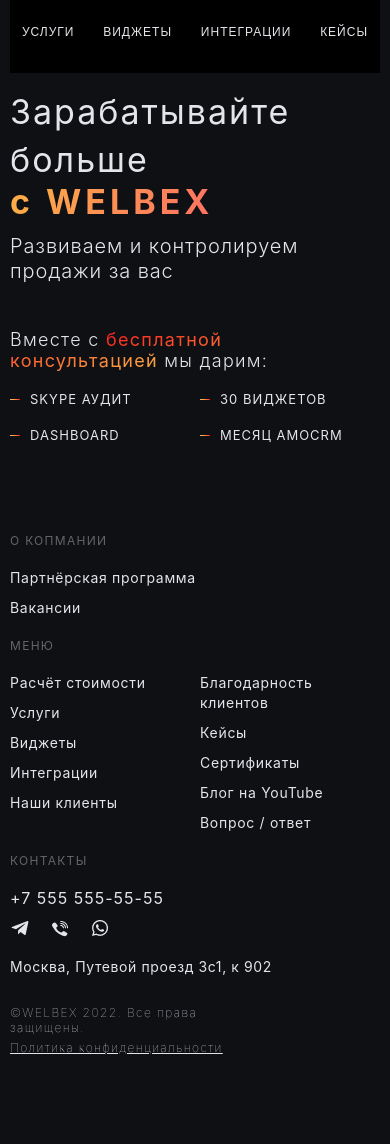
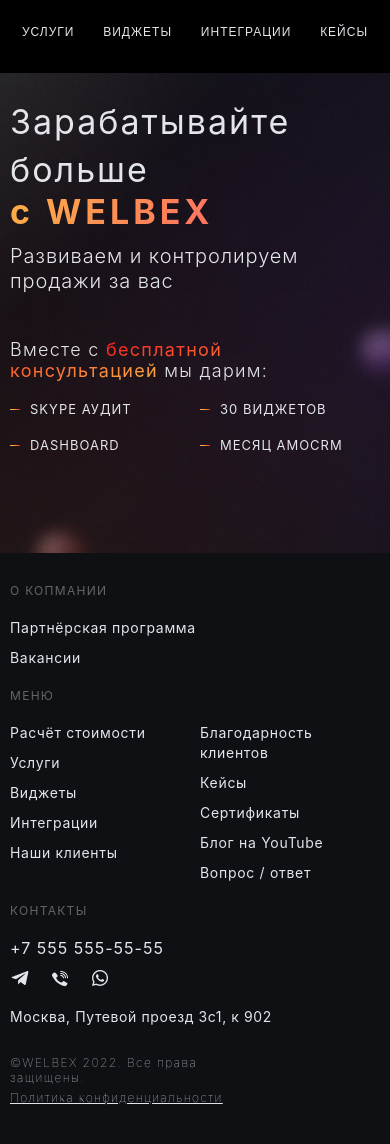
Before and after one commit to Yury-Odinson/welbex, a React (Create React App) app: page / in a window 390 px wide. Shown: the top 1144 px of the page. Built offline with nearby package versions, Linux system fonts and the light colour scheme.

Commit message:
final: adaptive

```diff
--- a/src/index.css
+++ b/src/index.css
@@ -296,6 +296,9 @@
 .back__bubble {
   position: absolute;
   z-index: 1;
+  max-width: 100%;
+  overflow: hidden;
+  object-fit: cover;
 }
 
 .back__bubble_1 {
@@ -377,7 +380,22 @@
   }
 }
 
-@media only screen and (max-width: 400px) {
+@media only screen and (max-width:1000px) {
+  .header-nav {
+    gap: 5px;
+  }
+
+  .nav-button {
+
+    font-size: 14px;
+  }
+
+  .header-contacts {
+    flex-direction: column;
+  }
+}
+
+@media only screen and (max-width: 750px) {
 
   .header-logo,
   .header-contacts,
@@ -385,7 +403,7 @@
     display: none;
   }
 
-  .wrapper {
+  .wrapper>* {
     padding: 0 10px;
   }
 
@@ -475,7 +493,7 @@
   }
 
   .footer {
-    margin-top: 70px;
+    margin: 10px 0;
     display: flex;
     flex-direction: column;
   }
@@ -538,7 +556,15 @@
     margin: 5px 0;
   }
 
+  .body {
+    padding: 10px 10px 100px;
+    background-image: url(/public/img/background_mobile.png);
+    background-position: center;
+    background-size: cover;
+  }
+
   .back__bubble {
     display: none;
   }
+
 }
```
Also changed, not shown: public/img/background_mobile.png (added).
